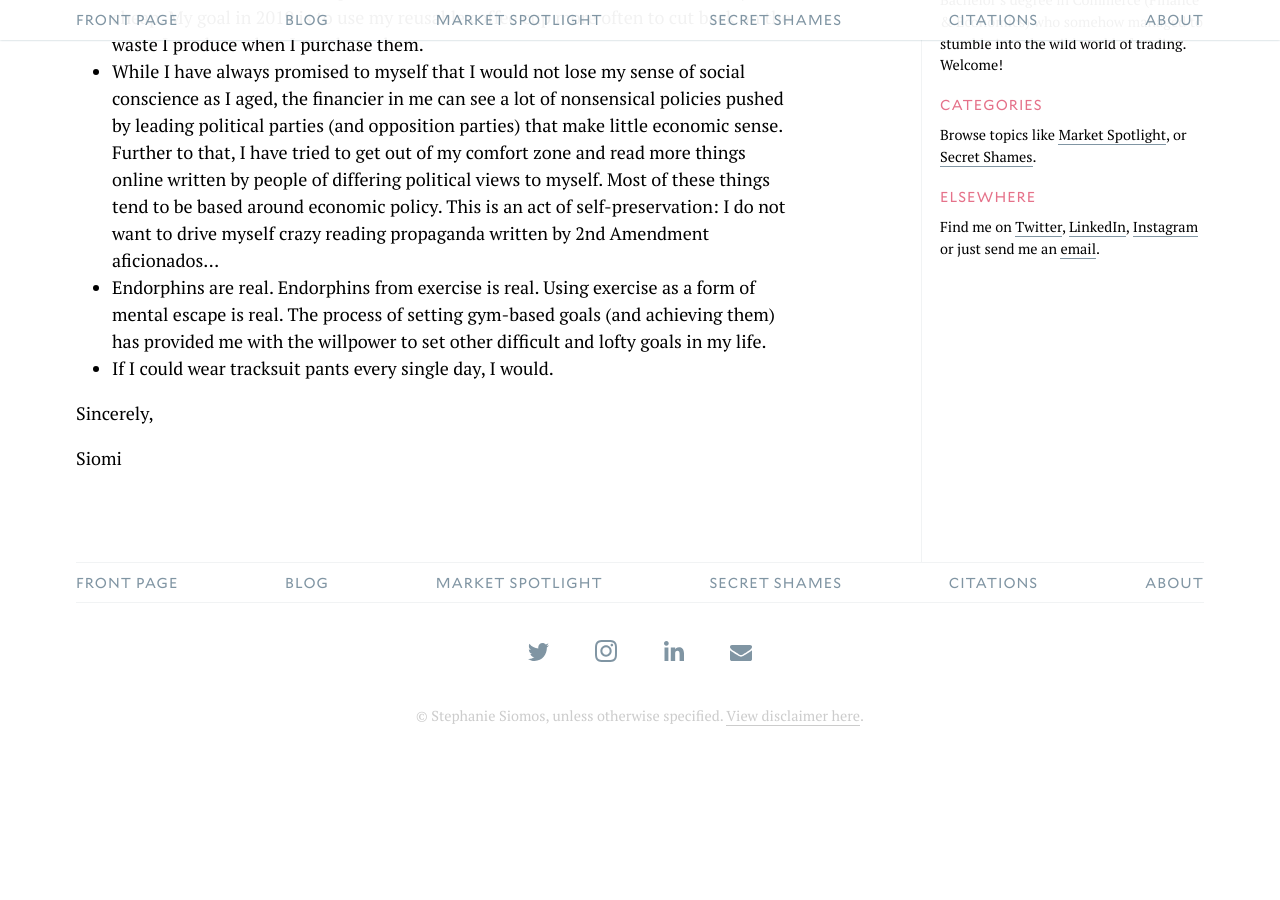
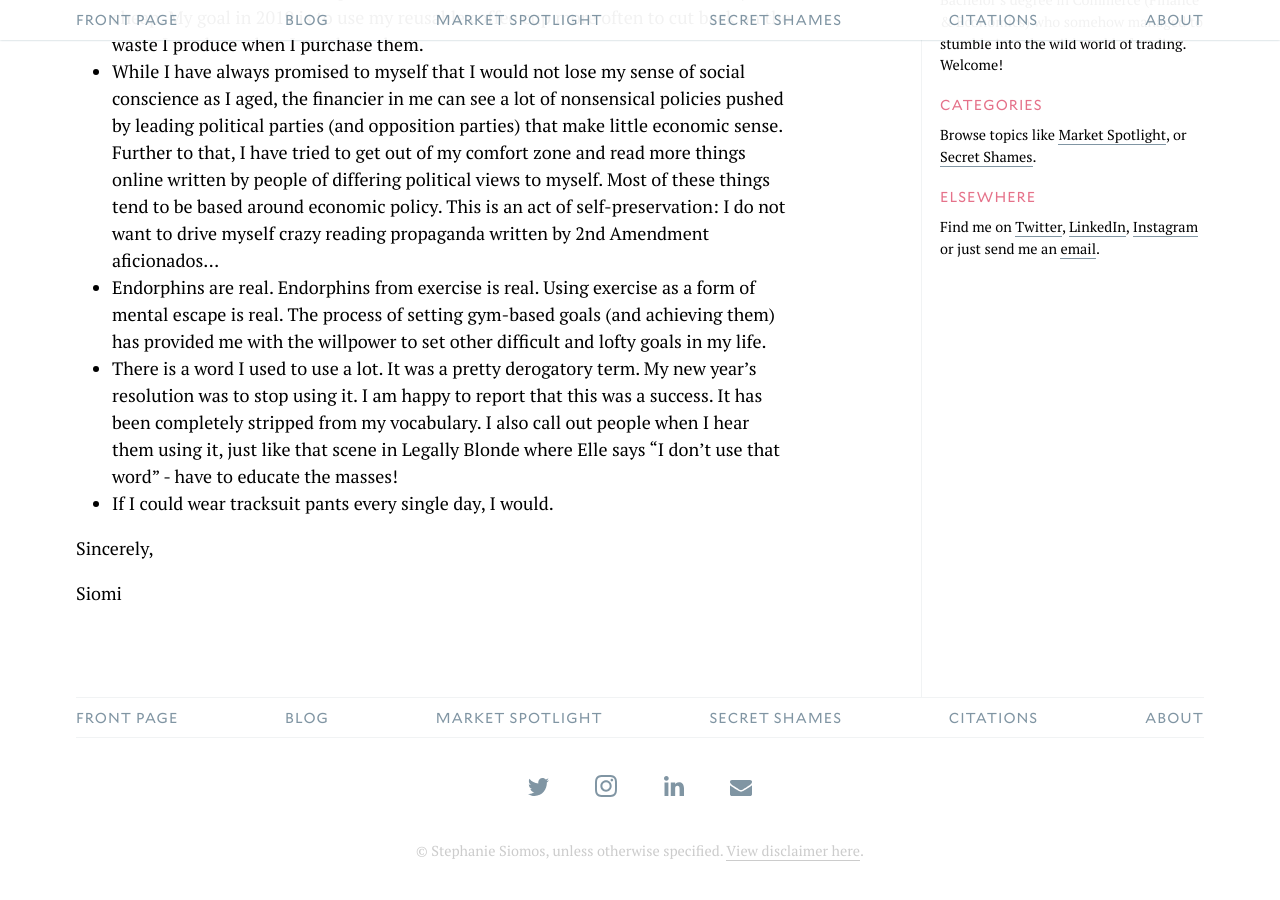
Before and after one commit to cjmlgrto/siomi.net, a Jekyll site: the page built from _posts/2019-01-10-who-am-i-and-how-did-i-end-up-here-2019.markdown, in a window 1280 px wide and 900 px high, scrolled down 694 px. Built offline with Jekyll 4.4.1, drawn with Linux system fonts in a browser that asks for light colours; before the commit the page ends 1459 px from its top, so only the background shows below that.

Commit message:
Updated Who Am I And How Did I End Up Here 2019

```diff
--- a/_posts/2019-01-10-who-am-i-and-how-did-i-end-up-here-2019.markdown
+++ b/_posts/2019-01-10-who-am-i-and-how-did-i-end-up-here-2019.markdown
@@ -11,6 +11,7 @@ Things I learned in 2018:
 * Petrol station coffee is my favourite kind of coffee. I have never tolerated caffeine well, so their watered-down product works well for me. Not to mention it is very cheap. My goal in 2019 is to use my reusable coffee cup more often to cut back on the waste I produce when I purchase them.
 * While I have always promised to myself that I would not lose my sense of social conscience as I aged, the financier in me can see a lot of nonsensical policies pushed by leading political parties (and opposition parties) that make little economic sense. Further to that, I have tried to get out of my comfort zone and read more things online written by people of differing political views to myself. Most of these things tend to be based around economic policy. This is an act of self-preservation: I do not want to drive myself crazy reading propaganda written by 2nd Amendment aficionados...
 * Endorphins are real. Endorphins from exercise is real. Using exercise as a form of mental escape is real. The process of setting gym-based goals (and achieving them) has provided me with the willpower to set other difficult and lofty goals in my life.
+* There is a word I used to use a lot. It was a pretty derogatory term. My new year's resolution was to stop using it. I am happy to report that this was a success. It has been completely stripped from my vocabulary. I also call out people when I hear them using it, just like that scene in Legally Blonde where Elle says "I don't use that word" - have to educate the masses!
 * If I could wear tracksuit pants every single day, I would.
 
 
```
